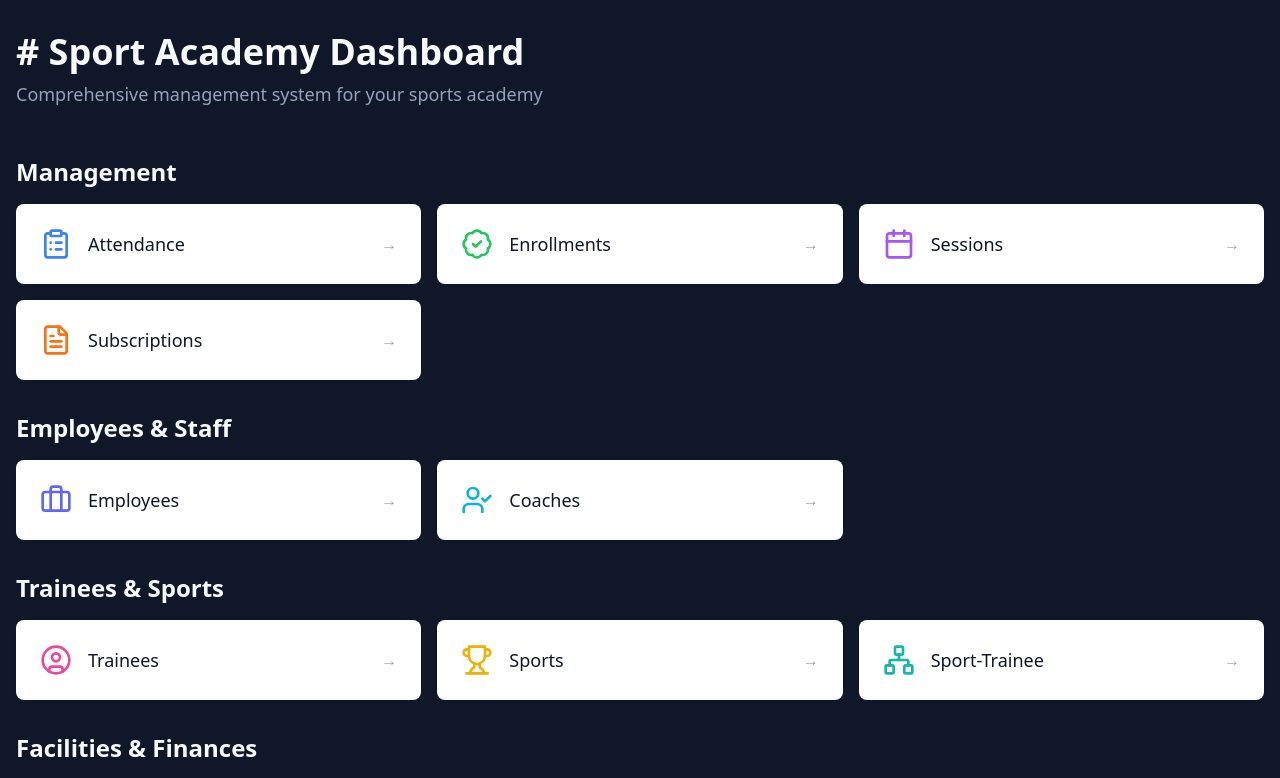
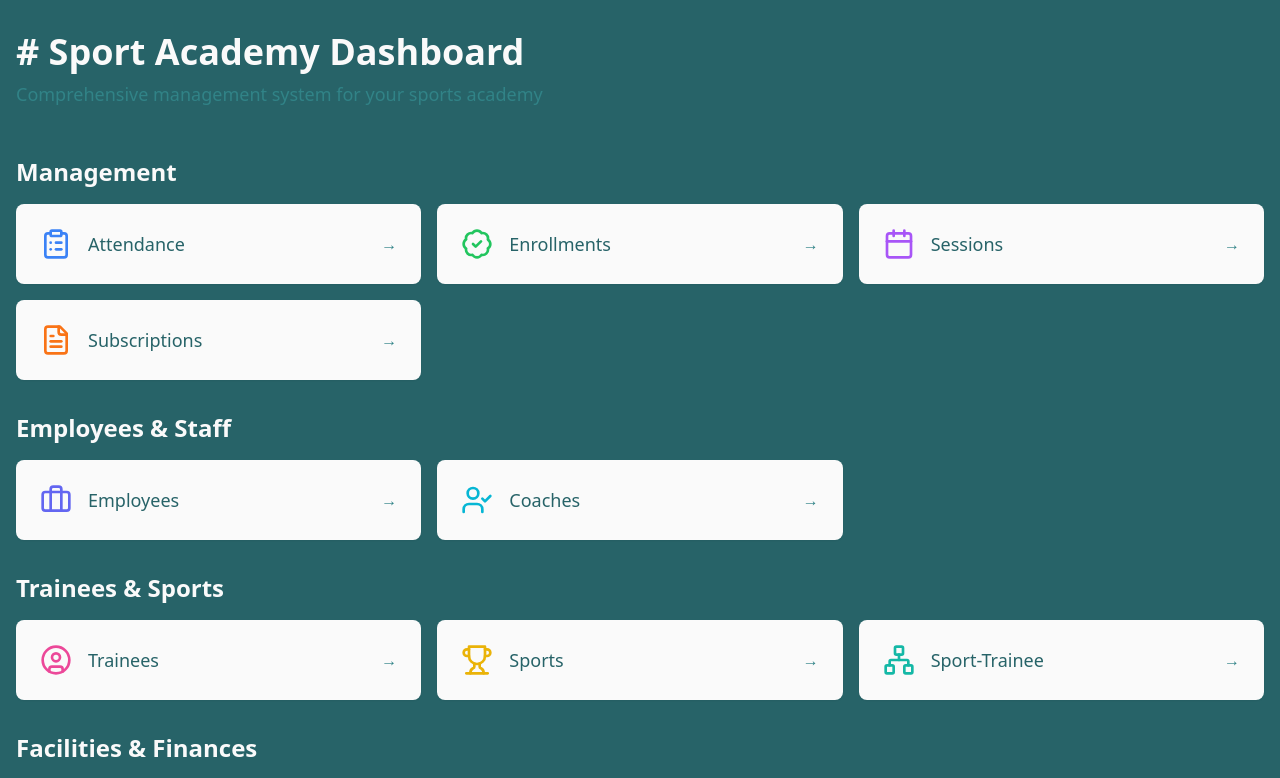
Before and after one commit to Atfy10/sport-nexus-forms, a React (Vite) app: page / in a window 1280 px wide. Shown: the top 778 px of the page. Built offline with nearby package versions, Linux system fonts and the light colour scheme; the HTML template or start-up script is replaced by a standard one.

Commit message:
Refactor: Update color palette

```diff
--- a/src/index.css
+++ b/src/index.css
@@ -8,36 +8,36 @@ All colors MUST be HSL.
 
 @layer base {
   :root {
-    --background: 222 47% 11%;
-    --foreground: 210 40% 98%;
+    --background: 184 45% 28%;
+    --foreground: 0 0% 98%;
 
-    --card: 0 0% 100%;
-    --card-foreground: 222 47% 11%;
+    --card: 0 0% 98%;
+    --card-foreground: 184 45% 28%;
 
-    --popover: 0 0% 100%;
-    --popover-foreground: 222 47% 11%;
+    --popover: 0 0% 98%;
+    --popover-foreground: 184 45% 28%;
 
-    --primary: 217 91% 60%;
-    --primary-foreground: 0 0% 100%;
+    --primary: 188 85% 37%;
+    --primary-foreground: 0 0% 98%;
 
-    --secondary: 215 28% 17%;
-    --secondary-foreground: 210 40% 98%;
+    --secondary: 183 47% 36%;
+    --secondary-foreground: 0 0% 98%;
 
-    --muted: 217 33% 17%;
-    --muted-foreground: 215 20% 65%;
+    --muted: 187 35% 92%;
+    --muted-foreground: 183 47% 36%;
 
-    --accent: 217 91% 60%;
-    --accent-foreground: 0 0% 100%;
+    --accent: 186 51% 46%;
+    --accent-foreground: 0 0% 98%;
 
-    --destructive: 0 84% 60%;
-    --destructive-foreground: 0 0% 100%;
+    --destructive: 18 84% 61%;
+    --destructive-foreground: 0 0% 98%;
 
-    --success: 142 71% 45%;
-    --success-foreground: 0 0% 100%;
+    --success: 142 70% 45%;
+    --success-foreground: 0 0% 98%;
 
-    --border: 217 33% 17%;
-    --input: 215 28% 17%;
-    --ring: 217 91% 60%;
+    --border: 187 35% 85%;
+    --input: 187 35% 92%;
+    --ring: 188 85% 37%;
 
     --radius: 0.5rem;
 
@@ -45,36 +45,36 @@ All colors MUST be HSL.
   }
 
   .dark {
-    --background: 222 47% 11%;
-    --foreground: 210 40% 98%;
+    --background: 184 45% 28%;
+    --foreground: 0 0% 98%;
 
-    --card: 0 0% 100%;
-    --card-foreground: 222 47% 11%;
+    --card: 0 0% 98%;
+    --card-foreground: 184 45% 28%;
 
-    --popover: 0 0% 100%;
-    --popover-foreground: 222 47% 11%;
+    --popover: 0 0% 98%;
+    --popover-foreground: 184 45% 28%;
 
-    --primary: 217 91% 60%;
-    --primary-foreground: 0 0% 100%;
+    --primary: 188 85% 37%;
+    --primary-foreground: 0 0% 98%;
 
-    --secondary: 215 28% 17%;
-    --secondary-foreground: 210 40% 98%;
+    --secondary: 183 47% 36%;
+    --secondary-foreground: 0 0% 98%;
 
-    --muted: 217 33% 17%;
-    --muted-foreground: 215 20% 65%;
+    --muted: 187 35% 92%;
+    --muted-foreground: 183 47% 36%;
 
-    --accent: 217 91% 60%;
-    --accent-foreground: 0 0% 100%;
+    --accent: 186 51% 46%;
+    --accent-foreground: 0 0% 98%;
 
-    --destructive: 0 84% 60%;
-    --destructive-foreground: 0 0% 100%;
+    --destructive: 18 84% 61%;
+    --destructive-foreground: 0 0% 98%;
 
-    --success: 142 71% 45%;
-    --success-foreground: 0 0% 100%;
+    --success: 142 70% 45%;
+    --success-foreground: 0 0% 98%;
 
-    --border: 217 33% 17%;
-    --input: 215 28% 17%;
-    --ring: 217 91% 60%;
+    --border: 187 35% 85%;
+    --input: 187 35% 92%;
+    --ring: 188 85% 37%;
   }
 }
 
```
